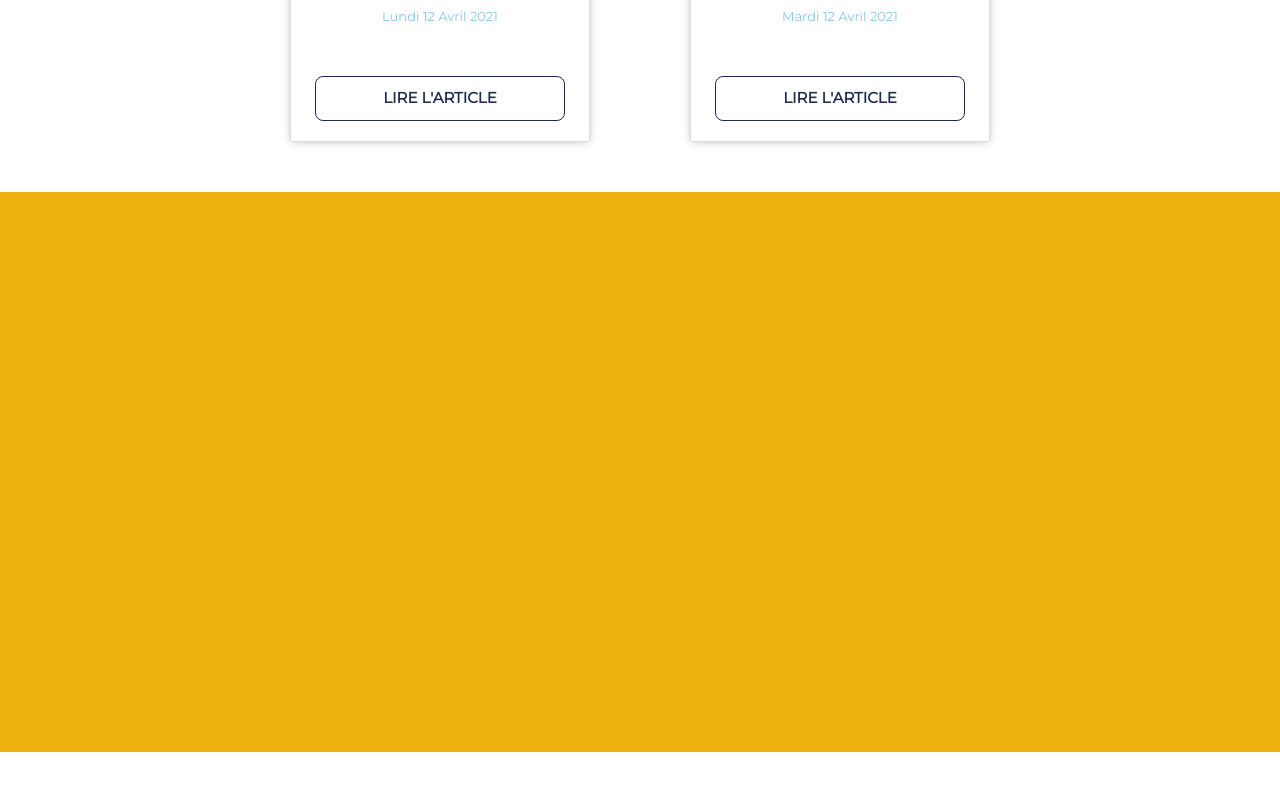
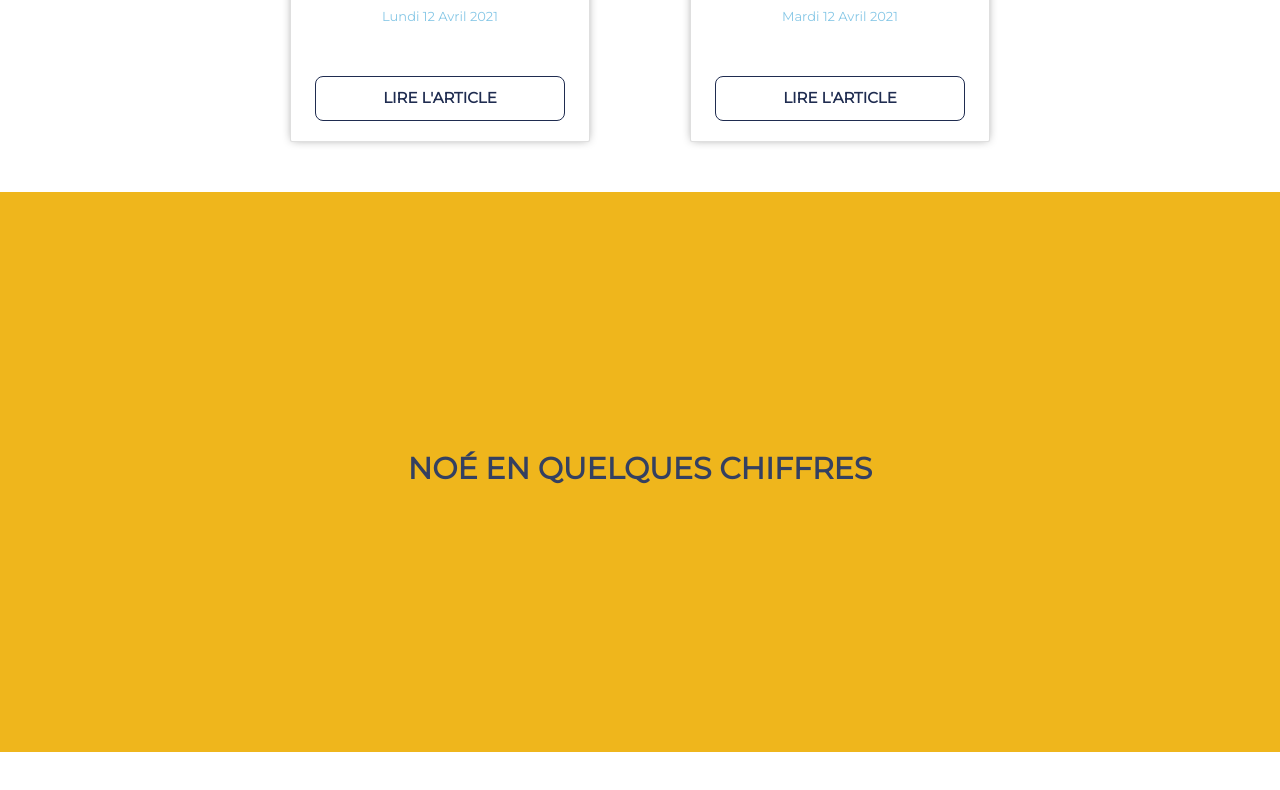
Before and after one commit to Christophe-THEVENET/eval_html, a plain HTML site: page index.html in a window 1280 px wide. Shown: the part 2445-3235 px from the top of the page. Drawn offline with nearby package versions, Linux system fonts and the light colour scheme.

Commit message:
modification des mixins

```diff
--- a/css/style.scss
+++ b/css/style.scss
@@ -1,10 +1,9 @@
-/** {
+* {
     box-sizing: border-box;
     margin: 0;
     padding: 0;
-    border: brown solid 1px;
 }
-*/
+
 * {
     font-size: 62.5%;
     font-family: "Montserrat", sans-serif;
@@ -269,7 +268,12 @@
 .number {
     height: 70vh;
     background-color: darken($yellow, $amount: 5%);
-    opacity: 0.95;
+    @extend %flex-centered;
+    opacity: 0.9;
+    .number__heading {
+        @include heading__section($bleuFonce);
+        padding-top: 5rem;
+    }
 }
 
 .footer {
--- a/index.html
+++ b/index.html
@@ -168,8 +168,10 @@
 
         <!-- -----------------------NUMBER------------------------------ -->
 
-        <article class="container-fluid number">
-            <div class="row"></div>
+        <article class="container-fluid">
+            <div class="row number">
+                <h4 class="number__heading">noé en quelques chiffres</h4>
+            </div>
         </article>
     </main>
 
```
Also changed, not shown: css/style.css, 1 other file.
